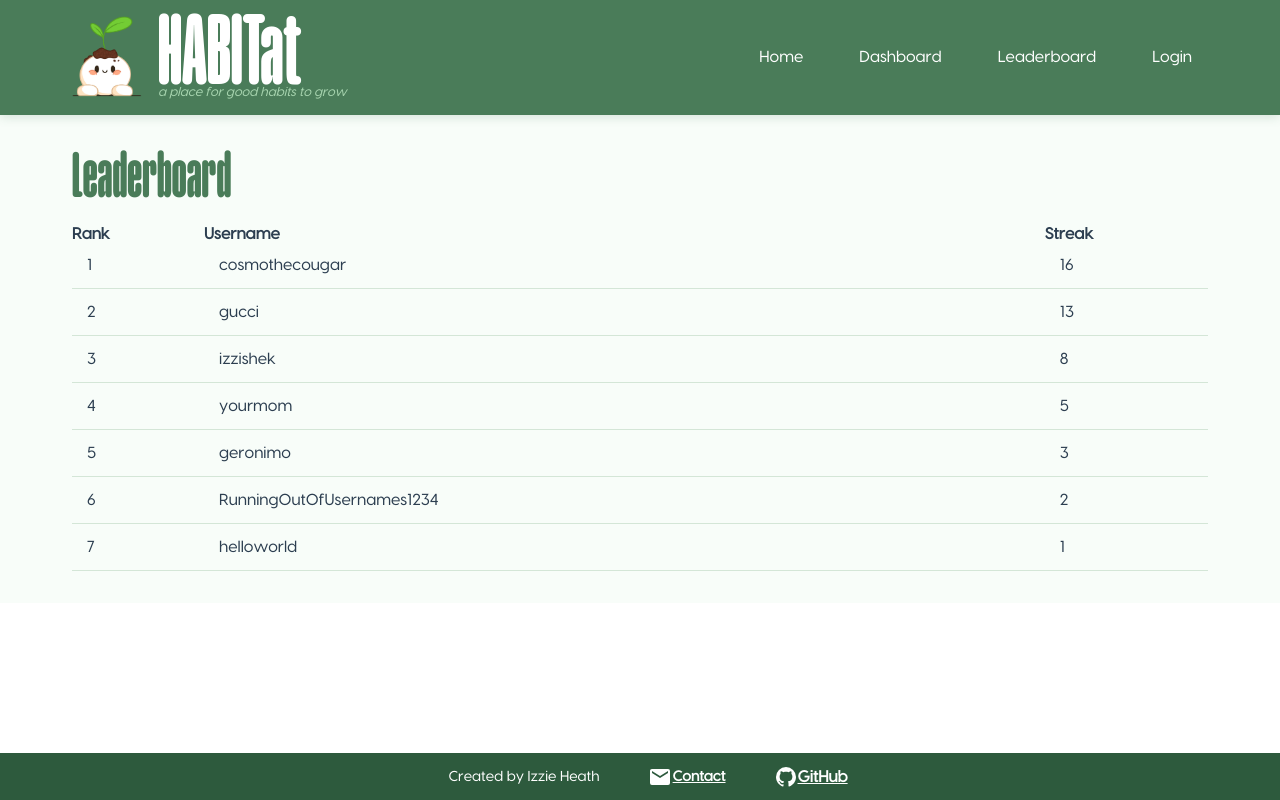
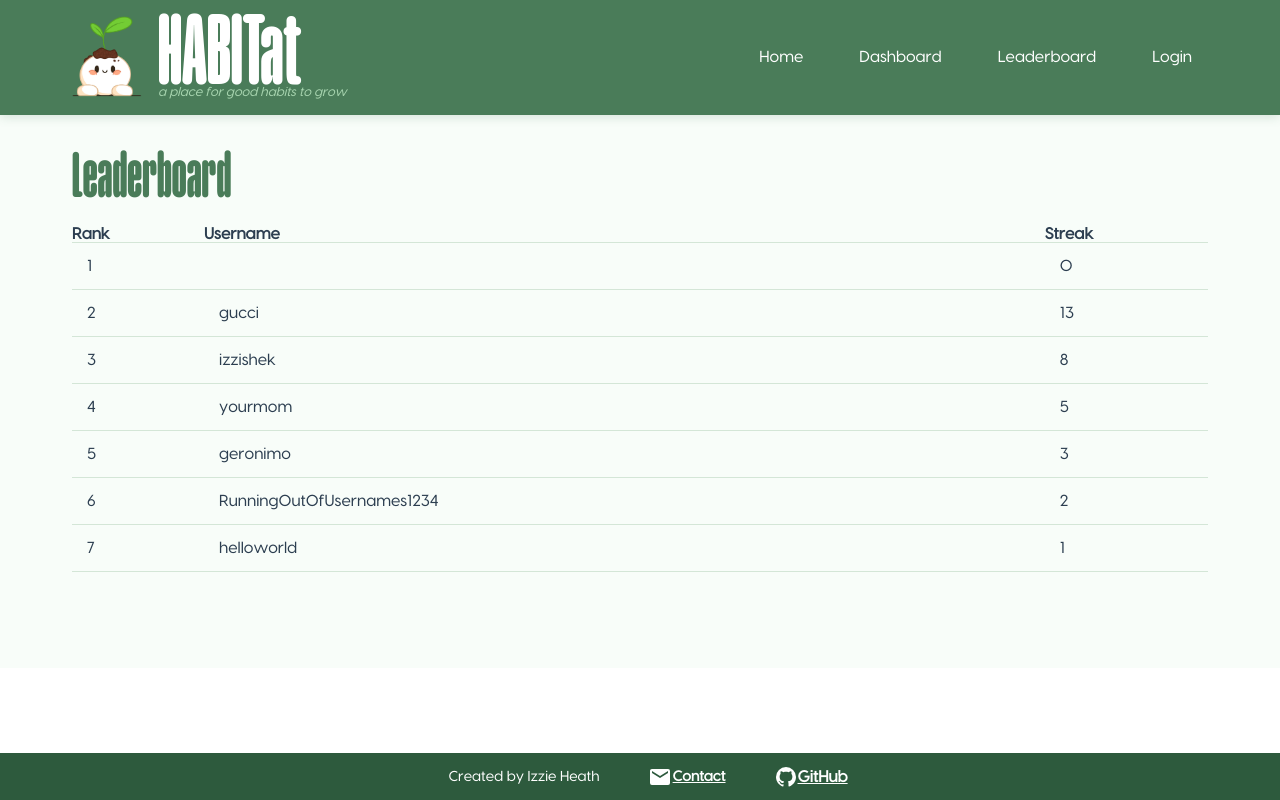
Before and after one commit to izzie-heath/startup, a React (Vite) app: page /leaderboard in a window 1280 px wide. Built offline with nearby package versions, Linux system fonts and the light colour scheme.

Commit message:
Fixed some bugs

```diff
--- a/src/app.css
+++ b/src/app.css
@@ -121,6 +121,7 @@ main {
     margin: 0 auto;
     padding: 2rem;
     width: 100%;
+    padding-bottom: 6rem;
 }
 
 footer {
--- a/src/dashboard/dashboard.jsx
+++ b/src/dashboard/dashboard.jsx
@@ -36,6 +36,16 @@ export function Dashboard() {
     }, [habits]);
 
 
+    useEffect(() => {
+        const today = new Date().toDateString();
+        const lastReset = localStorage.getItem('lastReset');
+        if (lastReset !== today) {
+            setHabits(prev => prev.map(h => ({ ...h, done: false })));
+            localStorage.setItem('lastReset', today);
+        }
+    }, []);
+
+
     //functions for handling habits
     function toggleHabit(id) {
         const today = new Date().toDateString();
@@ -43,17 +53,15 @@ export function Dashboard() {
             if (habit.id !== id)
                 return habit;
             if (!habit.done){
-                let newStreak = habit.streak;
-                if (habit.lastCompleted === today){
-                    return habit;
-                } else if (habit.lastCompleted === getYesterday()) {
+                let newStreak = habit.streak ?? 0;
+                if (habit.lastCompleted === getYesterday()){
                     newStreak += 1;
                 } else {
                     newStreak = 1;
                 }
                 return { ...habit, done: true, streak: newStreak, lastCompleted: today }
             } else {
-                return { ...habit, done: false };
+                return { ...habit, done: false, lastCompleted: null };
             }
         }));
     }
@@ -67,7 +75,13 @@ export function Dashboard() {
     function addHabit() {
         const text = prompt('Enter a new habit:');
             if(!text) return;
-            setHabits([...habits, { id: Date.now(), text, done: false }]);
+            setHabits([...habits, {
+                id: Date.now(),
+                text,
+                done: false,
+                streak: 0,
+                lastCompleted: null
+            }]);
     }
 
     function deleteHabit(id) {
--- a/src/leaderboard/leaderboard.css
+++ b/src/leaderboard/leaderboard.css
@@ -17,7 +17,7 @@
 }
 
 .leaderboard-main th{
-    border-bottom: px solid var(--border-color);
+    border-bottom: 1px solid var(--border-color);
 }
 
 .leaderboard-main td{
--- a/src/leaderboard/leaderboard.jsx
+++ b/src/leaderboard/leaderboard.jsx
@@ -2,6 +2,10 @@ import React from 'react';
 import './leaderboard.css';
 
 export function Leaderboard() {
+  //this is a placeholder for the leaderboard logic until I get the server set up, it takes your username and highest streak from localStorage
+  const habits = JSON.parse(localStorage.getItem('habits')) || [];
+  const streak = habits.filter(habit => habit.streak).reduce((max, habit) => Math.max(max, habit.streak), 0);
+
   return (
     <main className="leaderboard-main">
         <h2>Leaderboard</h2>
@@ -13,8 +17,8 @@ export function Leaderboard() {
             </tr>
             <tr>
                 <td>1</td>
-                <td>cosmothecougar</td>
-                <td>16</td>
+                <td>{localStorage.getItem('username')}</td>
+                <td>{streak}</td>
             </tr>
             <tr>
                 <td>2</td>
--- a/src/signup/signup.jsx
+++ b/src/signup/signup.jsx
@@ -8,10 +8,10 @@ export function Signup() {
         <div className="login-form">
             <h2>Signup</h2>
 
-            <label for="username">Username:</label>
+            <label htmlFor="username">Username:</label>
             <input type="text" id="username" name="username" placeholder="Enter username" required />
 
-            <label for="password">Password:</label>
+            <label htmlFor="password">Password:</label>
             <input type="password" id="password" name="password" placeholder="Enter password" required />
 
             <button type="button">Signup</button>
```
